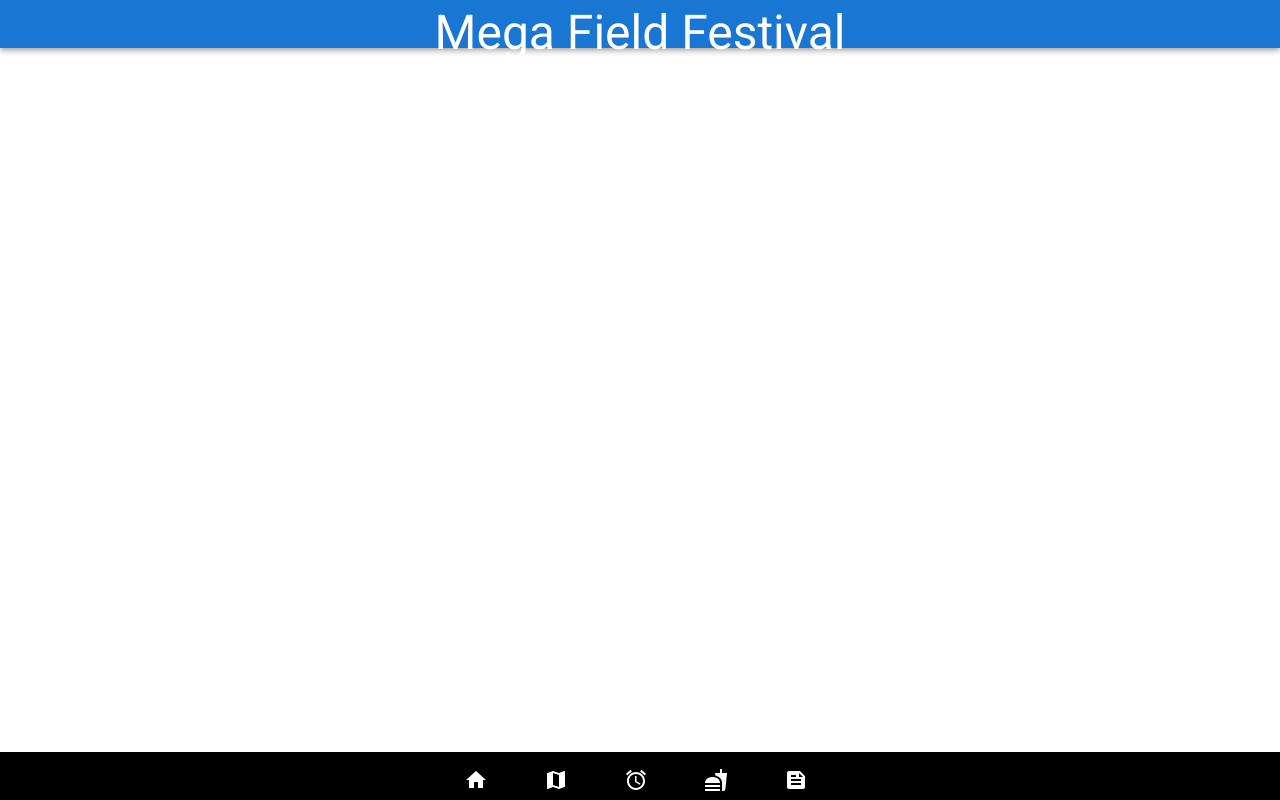
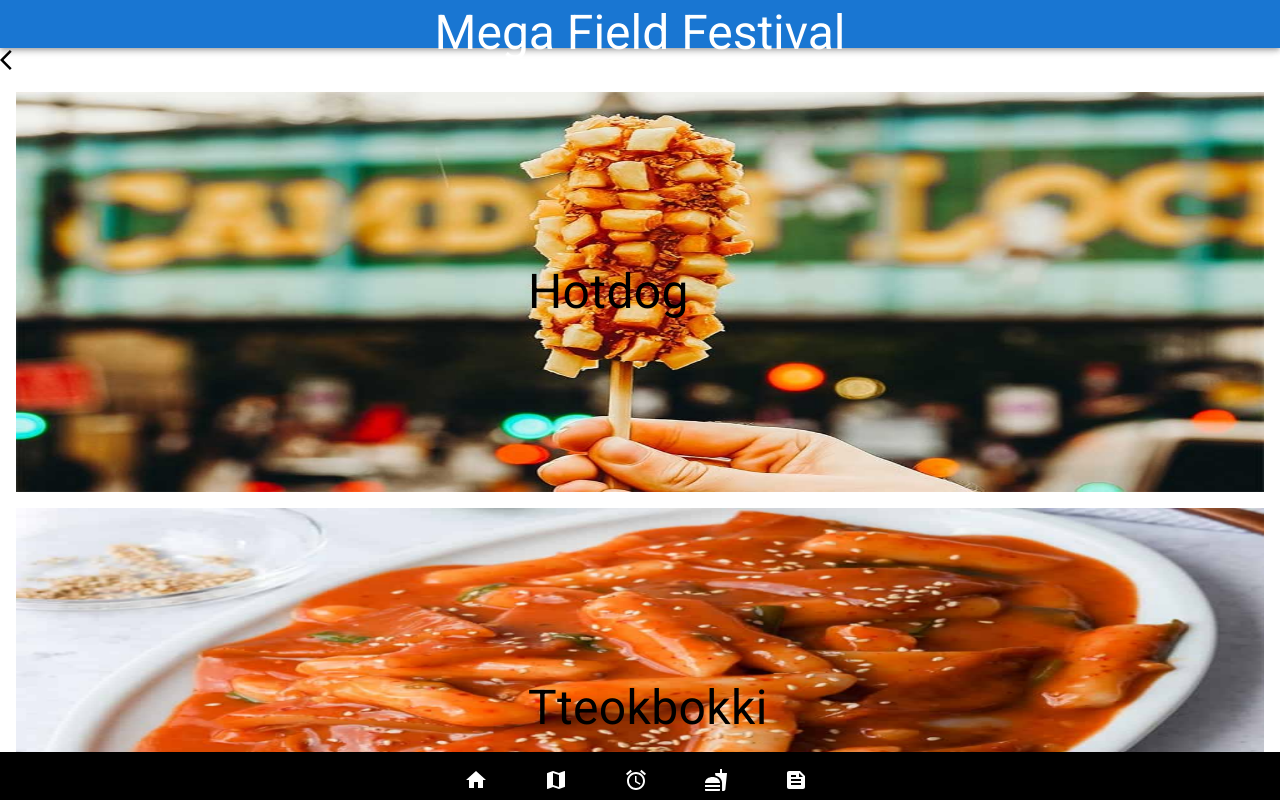
Before and after one commit to minikoo2024/Megafield-Music-Festival, a React (Create React App) app: page /FoodMenu/FoodSubMenu in a window 1280 px wide. Before the commit this address had no page. Built offline with nearby package versions, Linux system fonts and the light colour scheme.

Commit message:
update 10/15 code

```diff
--- a/src/App.jsx
+++ b/src/App.jsx
@@ -24,8 +24,11 @@ function App() {
           <Route path="/Artist/Profile" element={<Profile />} />
           <Route path="/Survey" element={<Survey />} />
           <Route path="/FoodMenu" element={<FoodMenu />} />
-          <Route path="/FoodSubMenu" element={<FoodSubMenu />} />
-          <Route path="/FoodMenu/FoodOrder" element={<FoodOrder />} />
+          <Route path="/FoodMenu/FoodSubMenu" element={<FoodSubMenu />} />
+          <Route
+            path="/FoodMenu/FoodSubMenuFoodOrder"
+            element={<FoodOrder />}
+          />
         </Routes>
         <Nav />
       </Mobile>
@@ -39,8 +42,11 @@ function App() {
           <Route path="/Artist/Profile" element={<Profile />} />
           <Route path="/Survey" element={<Survey />} />
           <Route path="/FoodMenu" element={<FoodMenu />} />
-          <Route path="/FoodSubMenu" element={<FoodSubMenu />} />
-          <Route path="/FoodMenu/FoodOrder" element={<FoodOrder />} />
+          <Route path="/FoodMenu/FoodSubMenu" element={<FoodSubMenu />} />
+          <Route
+            path="/FoodMenu/FoodSubMenuFoodOrder"
+            element={<FoodOrder />}
+          />
         </Routes>
         <Nav />
       </PC>
--- a/src/page/Artist.jsx
+++ b/src/page/Artist.jsx
@@ -1,4 +1,4 @@
-import React, { useState } from 'react'
+import React from 'react'
 import { useNavigate } from 'react-router'
 import Table from '@mui/material/Table'
 import TableBody from '@mui/material/TableBody'
--- a/src/page/FoodMenu.jsx
+++ b/src/page/FoodMenu.jsx
@@ -1,57 +1,24 @@
-import { useNavigate } from 'react-router-dom'
 import Typography from '@mui/material/Typography'
 import { List, ListItem } from '@mui/material'
 import americanFood1 from '../resources/foodMenu/americanFood1.jpg'
 import koreanFood1 from '../resources/foodMenu/koreanFood1.jpg'
+import japaneseFood1 from '../resources/foodMenu/japaneseFood1.jpg'
 import '../style/content.css'
+import { useNavigate } from 'react-router'
 
 let foodMenuList = [
+  { country: 'KOREA', image: koreanFood1 },
   { country: 'USA', image: americanFood1 },
-  { country: 'KOREA', image: koreanFood1 },
-  { country: 'JAPAN', image: koreanFood1 },
+  { country: 'JAPAN', image: japaneseFood1 },
 ]
 
-// Add more Food list
-let americanFoodList = [{ menu: 'Hamburger', image: '' }]
-
-let koreanFoodList = [
-  // first data
-  { menu: 'Hotdog', price: 3000, image: '' }, // index : 0
-  // 2nd data
-  { menu: 'Tteokbokki', price: 4000, image: '../resources/foodMenu/koreanFood3.jpg' }, // index : 1
-  // 3rd data
-  { menu: 'Gimbap', price: 3500, image: '../resources/foodMenu/koreanFood2.jpg' }, // index: 2
-]
-
-function importFoodMenuImage() {
-  koreanFoodList.map((food, index) => {
-    // food = koreanFoodList's each data
-    console.log('food list update source', index)
-    food.image = require(`../resources/foodMenu/koreanFood${index + 1}.jpg`)
-
-    console.log('food list update source', food.image)
-  })
-}
-
 function FoodMenu() {
-  console.log('Food Menu Page')
-  // Food list with image
-  // resource import
-
   const navigate = useNavigate()
 
   function handleClickFoodMenu() {
-    // implement click function to move to Food Order Page
-    // When click the list of Food Menu
-    // use onClick event
-    console.log('go to Korean food page')
-    navigate('./FoodSubMenu')
+    console.log('get foodSubMenu info')
+    navigate('./FoodSubMenu', { state: { menu: 'Korea', price: 500 } })
   }
-
-  // 1. Food Menu Title
-  // 2. Return button
-  // 3. show Food menu list
-  importFoodMenuImage()
 
   return (
     <div className="content">
@@ -61,9 +28,9 @@ function FoodMenu() {
             <ListItem
               className="foodList"
               key={data.country}
-              onClick={handleClickFoodMenu}
+              onClick={() => handleClickFoodMenu(data)}
             >
-              <img className="listImage" src={data.image}/>
+              <img className="listImage" src={data.image} alt={data.country} />
               <Typography className="listText" variant="h4" gutterBottom>
                 {data.country}
               </Typography>
--- a/src/page/FoodSubMenu.jsx
+++ b/src/page/FoodSubMenu.jsx
@@ -1,29 +1,21 @@
-import { useNavigate } from 'react-router-dom'
 import Typography from '@mui/material/Typography'
 import { List, ListItem } from '@mui/material'
-import hotdog from '../resources/foodMenu/koreanFood1.jpg'
-import gimbap from '../resources/foodMenu/koreanFood2.jpg'
-import tteokbokki from '../resources/foodMenu/koreanFood3.jpg'
+import ArrowBackIosIcon from '@mui/icons-material/ArrowBackIos'
 import '../style/content.css'
+import { useState } from 'react'
+import FoodOrder from './FoodOrder'
 
 let foodSubMenuList = [
-    { name: 'Gimbap', image: gimbap },
-    { name: 'Tteokbokki', image: tteokbokki },
-    { name: 'Hotdog', image: hotdog },
-]
-
-let koreanFoodList = [
   // first data
-    { menu: 'Hotdog', price: 3000, image: '../resources/foodMenu/koreanFood1.jpg' }, // index : 0
+  { menu: 'Hotdog', price: 3000, image: '' },
   // 2nd data
-    { menu: 'Tteokbokki', price: 4000, image: '../resources/foodMenu/koreanFood3.jpg' }, // index : 1
+  { menu: 'Tteokbokki', price: 4000, image: '' },
   // 3rd data
-    { menu: 'Gimbap', price: 3500, image: '../resources/foodMenu/koreanFood2.jpg' }, // index: 2
+  { menu: 'Gimbap', price: 3500, image: '' },
 ]
 
 function importFoodSubMenuImage() {
-    koreanFoodList.map((food, index) => {
-      // food = koreanFoodList's each data
+  foodSubMenuList.map((food, index) => {
     console.log('food list update source', index)
     food.image = require(`../resources/foodMenu/koreanFood${index + 1}.jpg`)
 
@@ -31,35 +23,44 @@ function importFoodSubMenuImage() {
   })
 }
 
-function FoodSubMenu(){
-    console.log('Food Menu Page')
+function FoodSubMenu(props) {
+  console.log('FoodSubMenu Page -', props.country)
+  const [show, setShow] = useState(false)
+  const [menu, setMenu] = useState('')
 
-    const navigate = useNavigate();
+  function handleClickFoodOrder(clickedMenu) {
+    console.log('go to Order page')
+    setShow(true)
+    setMenu(clickedMenu)
+  }
 
-    function handleClickFoodSubMenu(){
-        console.log('go to Order page')
-        navigate('./FoodOrder')
-    }
+  const handleShow = () => setShow(false)
+
   importFoodSubMenuImage()
+
   return (
     <div className="content">
+      <div style={{ display: show ? 'none' : 'block' }}>
+        <ArrowBackIosIcon sx={{ mr: 3 }} onClick={handleShow} />
         <List className="listTag">
           {foodSubMenuList.map((data) => {
             return (
               <ListItem
                 className="foodList"
-                  key={data.name}
-                  onClick={handleClickFoodSubMenu}
+                key={data.menu}
+                onClick={() => handleClickFoodOrder(data)}
               >
-                  <img className="listImage" src={data.image}/>
+                <img className="listImage" src={data.image} alt={data.menu} />
                 <Typography className="listText" variant="h4" gutterBottom>
-                    {data.name}
+                  {data.menu}
                 </Typography>
               </ListItem>
             )
           })}
         </List>
       </div>
+      {show ? <FoodOrder menu={menu} /> : null}
+    </div>
   )
 }
 export default FoodSubMenu
--- a/src/page/Nav.js
+++ b/src/page/Nav.js
@@ -3,8 +3,6 @@ import '../style/Nav.css'
 import { Home, Map, AccessAlarm, Fastfood, Feed } from '@mui/icons-material'
 
 function Nav() {
-  // mr margin right ml : margin left mt: margin top, mb: margin bottom
-
   return (
     <div className="navbar">
       <Link className="navbarMenu" to={'/'}>
--- a/src/page/Survey.jsx
+++ b/src/page/Survey.jsx
@@ -41,7 +41,6 @@ function ScoreSlideButton() {
         <Slider
           defaultValue={0}
           aria-label="Default"
-          alignSelf="center"
           getAriaValueText={showScore}
           onChange={handleChange}
           step={5}
--- a/src/style/content.css
+++ b/src/style/content.css
@@ -16,23 +16,21 @@
 .listTag{
     width: 100%;
     height: 100%;
+    margin: 1.5rem;
     align-items: center;
 }
 
 .foodList{
     width: 85%;
     height: 50%;
-    padding: 1rem;
     align-self: center;
 }
 
 .listImage{
-    width: 85vw;
-    height: 45vh;
+    width: 100vw;
+    height: 50vh;
     z-index: -1;
-    align-self: center;
-    margin: 1rem ;
-    position: inherit;
+    position: relative;
 }
 
 h4.listText {
@@ -68,7 +66,6 @@ h4.listText {
 .mapImage{
     width: 100%;
     height: 100%;
-    position: relative;
 }
 
 h2 {
```
Also changed, not shown: src/module/checkPageModule.jsx (added), src/resources/foodMenu/japaneseFood1.jpg (added), 11 other files (tests, documents, lock files or other folders). Lines whose indentation alone changed are shown as unchanged.
